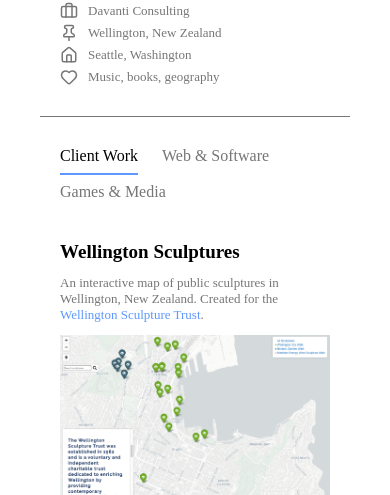
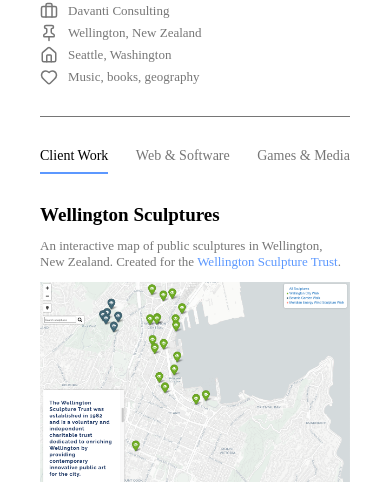
Before and after one commit to cpbarrett9/cpbarrett9.github.io, a plain HTML site: page index.html in a window 390 px wide. Shown: the part 183-678 px from the top of the page. Drawn offline with Linux system fonts and the light colour scheme.

Commit message:
Mobile optimization

```diff
--- a/styles.css
+++ b/styles.css
@@ -543,6 +543,21 @@ h2 {
   outline-offset: 4px;
 }
 
+/* Mobile: keep the project tabs on one row, spanning the full width */
+@media (max-width: 600px) {
+  .projects-section .project-tabs {
+    flex-wrap: nowrap;
+    justify-content: space-between;
+    gap: 0 8px;
+  }
+
+  .projects-section .project-tab {
+    flex-shrink: 0;
+    white-space: nowrap;
+    font-size: clamp(11px, 3.6vw, 16px);
+  }
+}
+
 .tab-panel {
   display: flex;
   flex-direction: column;
@@ -707,3 +722,22 @@ h2 {
 #experience-divider + .section-graphic {
   padding-top: 3px;
 }
+
+/* Mobile: drop the 20px side inset so all content runs the full width of the dividers */
+@media (max-width: 600px) {
+  .main > .intro,
+  .main > .projects-section {
+    padding-left: 0;
+    padding-right: 0;
+  }
+
+  .li-card {
+    padding-left: 0;
+    padding-right: 0;
+  }
+
+  .experience-section .project-tabs {
+    padding-left: 0;
+    padding-right: 0;
+  }
+}
```
